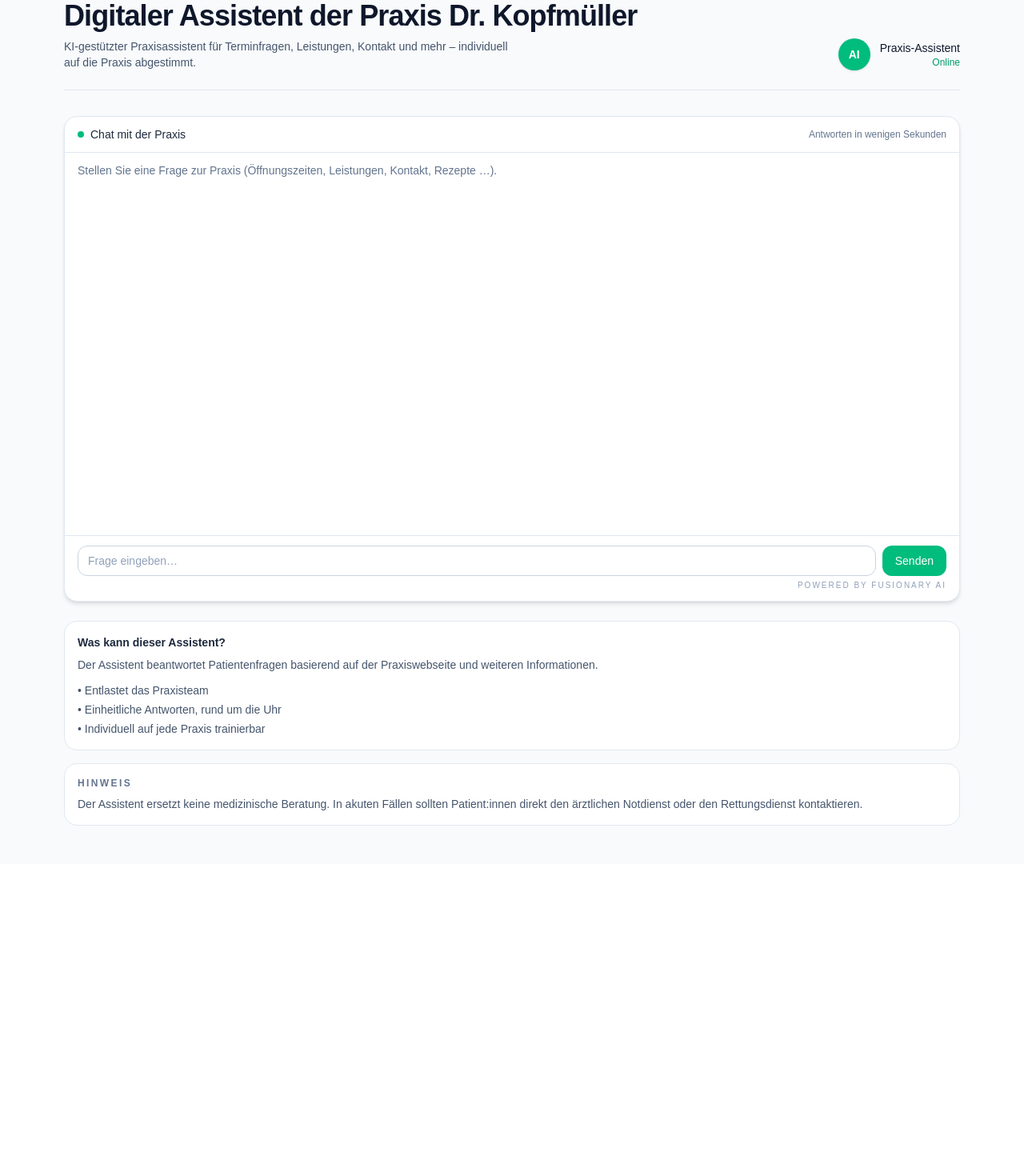
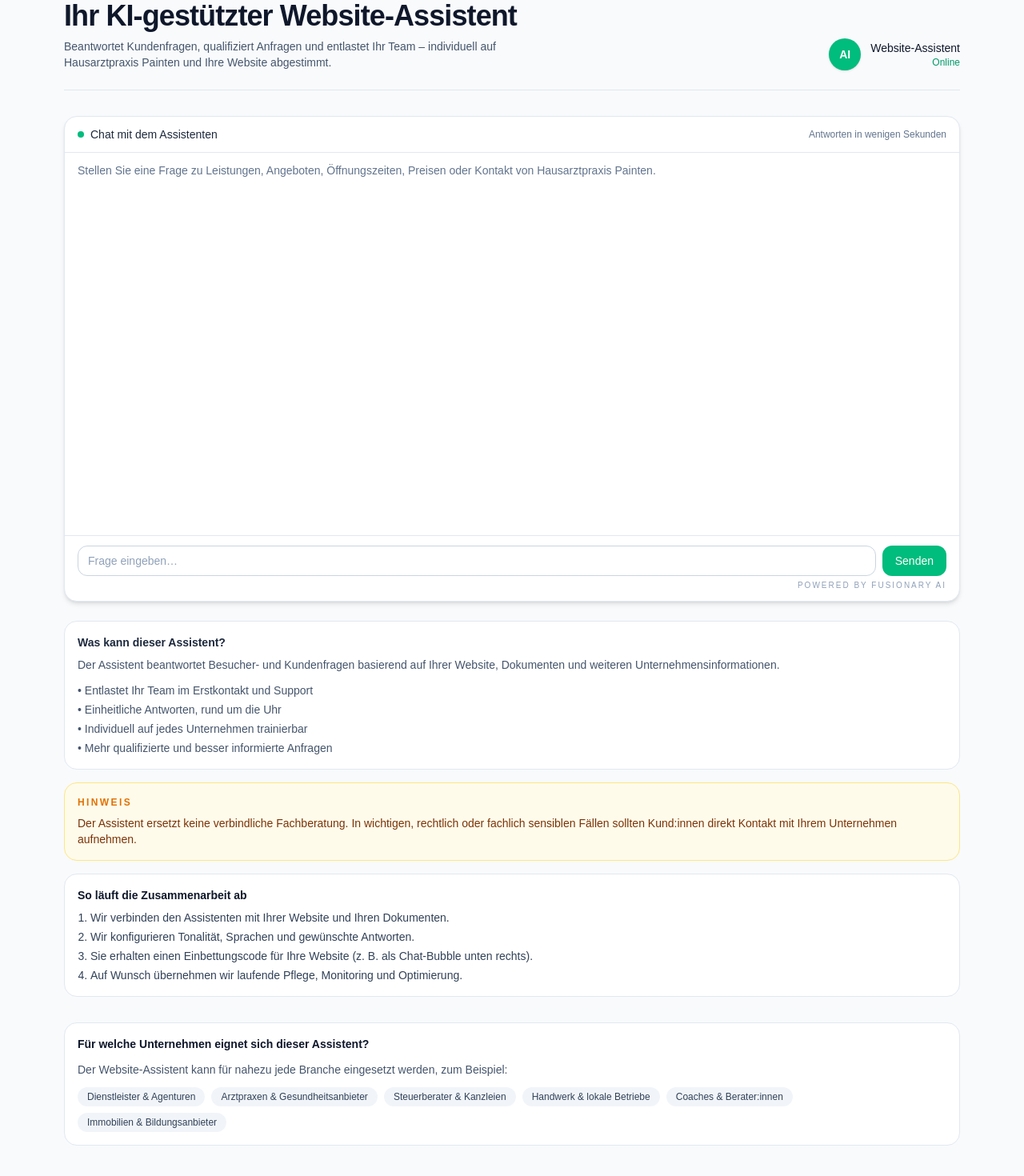
Before and after one commit to FusionaryAI/kundenbot-template, a Next.js app: page /demo/hausarzt-painten in a window 1280 px wide. Shown: the part 72-1542 px from the top of the page at 80% size. Before the commit the page ends 1152 px from the top, so only its background shows below. Built offline with nearby package versions, Linux system fonts and the light colour scheme.

Commit message:
Update Demo-Seite (branchenneutral)

```diff
--- a/app/demo/[slug]/page.tsx
+++ b/app/demo/[slug]/page.tsx
@@ -6,16 +6,16 @@ import ReactMarkdown from "react-markdown";
 
 type Message = { role: "user" | "assistant"; text: string };
 
-// Slug → Praxisname
+// Slug → Unternehmensname (für interne Demos oder Kunden-Demos)
 const TENANT_LABELS: Record<string, string> = {
-  "hausarzt-painten": "Praxis Dr. Kopfmüller",
+  "hausarzt-painten": "Hausarztpraxis Painten",
   // weitere Kunden:
-  // "praxis-muster": "Praxis Dr. Muster",
+  // "kunde-muster": "Musterunternehmen GmbH",
 };
 
-function getPracticeName(slug?: string) {
-  if (!slug) return "Ihrer Praxis";
-  return TENANT_LABELS[slug] ?? "Ihrer Praxis";
+function getCompanyName(slug?: string) {
+  if (!slug) return "Ihr Unternehmen";
+  return TENANT_LABELS[slug] ?? "Ihr Unternehmen";
 }
 
 // Wrapper, damit TS nicht rummeckert
@@ -24,7 +24,7 @@ const Markdown = ReactMarkdown as any;
 export default function DemoPage() {
   const params = useParams<{ slug?: string }>();
   const slug = params.slug;
-  const practiceName = getPracticeName(slug);
+  const companyName = getCompanyName(slug);
 
   const [input, setInput] = useState("");
   const [messages, setMessages] = useState<Message[]>([]);
@@ -40,7 +40,7 @@ export default function DemoPage() {
         {
           role: "assistant",
           text:
-            "Es liegt ein Konfigurationsfehler vor: kein Praxis-Slug gesetzt.",
+            "Es liegt ein Konfigurationsfehler vor: kein Unternehmens-Slug gesetzt.",
         },
       ]);
       return;
@@ -69,7 +69,7 @@ export default function DemoPage() {
         {
           role: "assistant",
           text:
-            "Es ist ein Fehler aufgetreten. Bitte versuchen Sie es erneut oder wenden Sie sich direkt an die Praxis.",
+            "Es ist ein Fehler aufgetreten. Bitte versuchen Sie es erneut oder wenden Sie sich direkt an das Unternehmen.",
         },
       ]);
     } finally {
@@ -95,12 +95,12 @@ export default function DemoPage() {
             </p>
 
             <h1 className="mt-2 text-3xl font-semibold tracking-tight sm:text-4xl">
-              Digitaler Assistent der {practiceName}
+              Ihr KI-gestützter Website-Assistent
             </h1>
 
             <p className="mt-2 max-w-xl text-sm text-slate-600">
-              KI-gestützter Praxisassistent für Terminfragen, Leistungen,
-              Kontakt und mehr – individuell auf die Praxis abgestimmt.
+              Beantwortet Kundenfragen, qualifiziert Anfragen und entlastet Ihr
+              Team – individuell auf {companyName} und Ihre Website abgestimmt.
             </p>
           </div>
 
@@ -109,7 +109,7 @@ export default function DemoPage() {
               AI
             </div>
             <div className="flex flex-col text-right">
-              <span className="text-sm font-medium">Praxis-Assistent</span>
+              <span className="text-sm font-medium">Website-Assistent</span>
               <span className="text-xs text-emerald-600">Online</span>
             </div>
           </div>
@@ -123,7 +123,7 @@ export default function DemoPage() {
               <div className="flex items-center gap-2">
                 <span className="inline-flex h-2 w-2 rounded-full bg-emerald-500" />
                 <span className="text-sm font-medium text-slate-800">
-                  Chat mit der Praxis
+                  Chat mit dem Assistenten
                 </span>
               </div>
               <span className="text-xs text-slate-500">
@@ -136,8 +136,8 @@ export default function DemoPage() {
               <div className="flex-1 space-y-3 overflow-y-auto px-4 py-3">
                 {messages.length === 0 && (
                   <p className="text-sm text-slate-500">
-                    Stellen Sie eine Frage zur Praxis (Öffnungszeiten,
-                    Leistungen, Kontakt, Rezepte …).
+                    Stellen Sie eine Frage zu Leistungen, Angeboten,
+                    Öffnungszeiten, Preisen oder Kontakt von {companyName}.
                   </p>
                 )}
 
@@ -160,12 +160,12 @@ export default function DemoPage() {
                           <Markdown
                             components={{
                               ul: ({ children }: any) => (
-                                <ul className="list-disc ml-4 space-y-2">
+                                <ul className="ml-4 list-disc space-y-2">
                                   {children}
                                 </ul>
                               ),
                               ol: ({ children }: any) => (
-                                <ol className="list-decimal ml-4 space-y-2">
+                                <ol className="ml-4 list-decimal space-y-2">
                                   {children}
                                 </ol>
                               ),
@@ -232,28 +232,84 @@ export default function DemoPage() {
                 Was kann dieser Assistent?
               </h2>
               <p className="mt-2 text-sm text-slate-600">
-                Der Assistent beantwortet Patientenfragen basierend auf der
-                Praxiswebseite und weiteren Informationen.
+                Der Assistent beantwortet Besucher- und Kundenfragen basierend
+                auf Ihrer Website, Dokumenten und weiteren
+                Unternehmensinformationen.
               </p>
               <ul className="mt-3 space-y-1 text-sm text-slate-600">
-                <li>• Entlastet das Praxisteam</li>
+                <li>• Entlastet Ihr Team im Erstkontakt und Support</li>
                 <li>• Einheitliche Antworten, rund um die Uhr</li>
-                <li>• Individuell auf jede Praxis trainierbar</li>
+                <li>• Individuell auf jedes Unternehmen trainierbar</li>
+                <li>• Mehr qualifizierte und besser informierte Anfragen</li>
               </ul>
             </div>
 
-            <div className="rounded-2xl border border-slate-200 bg-white p-4 text-sm text-slate-600">
-              <h3 className="text-xs font-semibold uppercase tracking-[0.2em] text-slate-500">
+            <div className="rounded-2xl border border-amber-200 bg-amber-50 p-4 text-sm text-amber-900">
+              <h3 className="text-xs font-semibold uppercase tracking-[0.2em] text-amber-600">
                 Hinweis
               </h3>
               <p className="mt-2">
-                Der Assistent ersetzt keine medizinische Beratung. In akuten
-                Fällen sollten Patient:innen direkt den ärztlichen Notdienst
-                oder den Rettungsdienst kontaktieren.
+                Der Assistent ersetzt keine verbindliche Fachberatung. In
+                wichtigen, rechtlich oder fachlich sensiblen Fällen sollten
+                Kund:innen direkt Kontakt mit Ihrem Unternehmen aufnehmen.
               </p>
+            </div>
+
+            <div className="rounded-2xl border border-slate-200 bg-white p-4 text-sm text-slate-700">
+              <h3 className="mb-2 text-sm font-semibold text-slate-900">
+                So läuft die Zusammenarbeit ab
+              </h3>
+              <ol className="ml-4 list-decimal space-y-1">
+                <li>
+                  Wir verbinden den Assistenten mit Ihrer Website und Ihren
+                  Dokumenten.
+                </li>
+                <li>
+                  Wir konfigurieren Tonalität, Sprachen und gewünschte Antworten.
+                </li>
+                <li>
+                  Sie erhalten einen Einbettungscode für Ihre Website (z.&nbsp;B.
+                  als Chat-Bubble unten rechts).
+                </li>
+                <li>
+                  Auf Wunsch übernehmen wir laufende Pflege, Monitoring und
+                  Optimierung.
+                </li>
+              </ol>
             </div>
           </aside>
         </div>
+
+        {/* Unterer Info-Block */}
+        <section className="mb-8 space-y-3 rounded-2xl border border-slate-200 bg-white p-4 text-sm text-slate-700">
+          <h2 className="text-sm font-semibold text-slate-900">
+            Für welche Unternehmen eignet sich dieser Assistent?
+          </h2>
+          <p className="text-sm text-slate-600">
+            Der Website-Assistent kann für nahezu jede Branche eingesetzt
+            werden, zum Beispiel:
+          </p>
+          <div className="flex flex-wrap gap-2 text-xs">
+            <span className="rounded-full bg-slate-100 px-3 py-1">
+              Dienstleister & Agenturen
+            </span>
+            <span className="rounded-full bg-slate-100 px-3 py-1">
+              Arztpraxen & Gesundheitsanbieter
+            </span>
+            <span className="rounded-full bg-slate-100 px-3 py-1">
+              Steuerberater & Kanzleien
+            </span>
+            <span className="rounded-full bg-slate-100 px-3 py-1">
+              Handwerk & lokale Betriebe
+            </span>
+            <span className="rounded-full bg-slate-100 px-3 py-1">
+              Coaches & Berater:innen
+            </span>
+            <span className="rounded-full bg-slate-100 px-3 py-1">
+              Immobilien & Bildungsanbieter
+            </span>
+          </div>
+        </section>
       </div>
     </main>
   );
```
